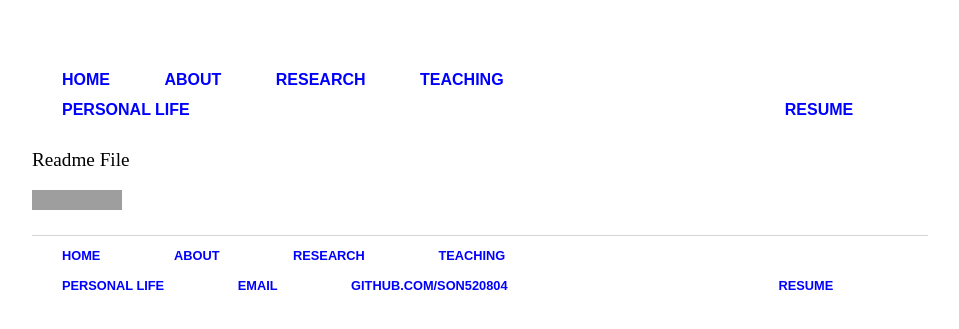
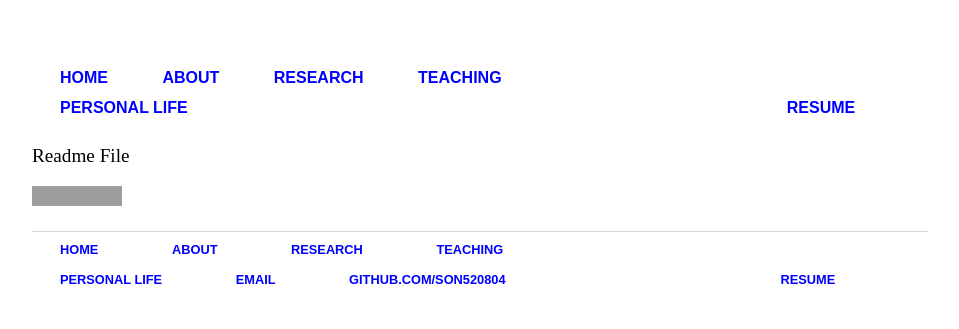
Before and after one commit to son520804/son520804.github.io, a Jekyll site: the page built from Teaching/README.md, in a window 1280 px wide. Shown: the top 329 px of the page, without its empty margins (160-1119 px from the left). Built offline with Jekyll 4.4.1, drawn with Linux system fonts in a browser that asks for light colours; our own code applies the rules of GitHub Pages for plain Markdown files; grey boxes are pictures that could not be loaded.

Commit message:
Update bar

```diff
--- a/css/main.css
+++ b/css/main.css
@@ -67,8 +67,7 @@ b {
 }
 
 .content:hover .overlay{
-  visibility: visible;
-  opacity: 0.7;
+  opacity: 1;
 }
 
 .gallery {
@@ -173,7 +172,7 @@ nav {
 
 .nav ul {
     font-family:'Roboto Slab', 'Arial', 'Sans-Serif';
-    padding: 5px;
+    padding: 3px;
     list-style: none;
     font-weight: bold;
 }
@@ -234,8 +233,9 @@ nav {
   position: absolute;
   top: 50%;
   left:50%;
-  transform: translate(-20%, -20%);
-  -ms-transform: translate(-20%, -20%);
+  -webkit-transform: translate(-50%, -50%);
+  transform: translate(-50%, -50%);
+  -ms-transform: translate(-50%, -50%);
 }
 
 p {
```
